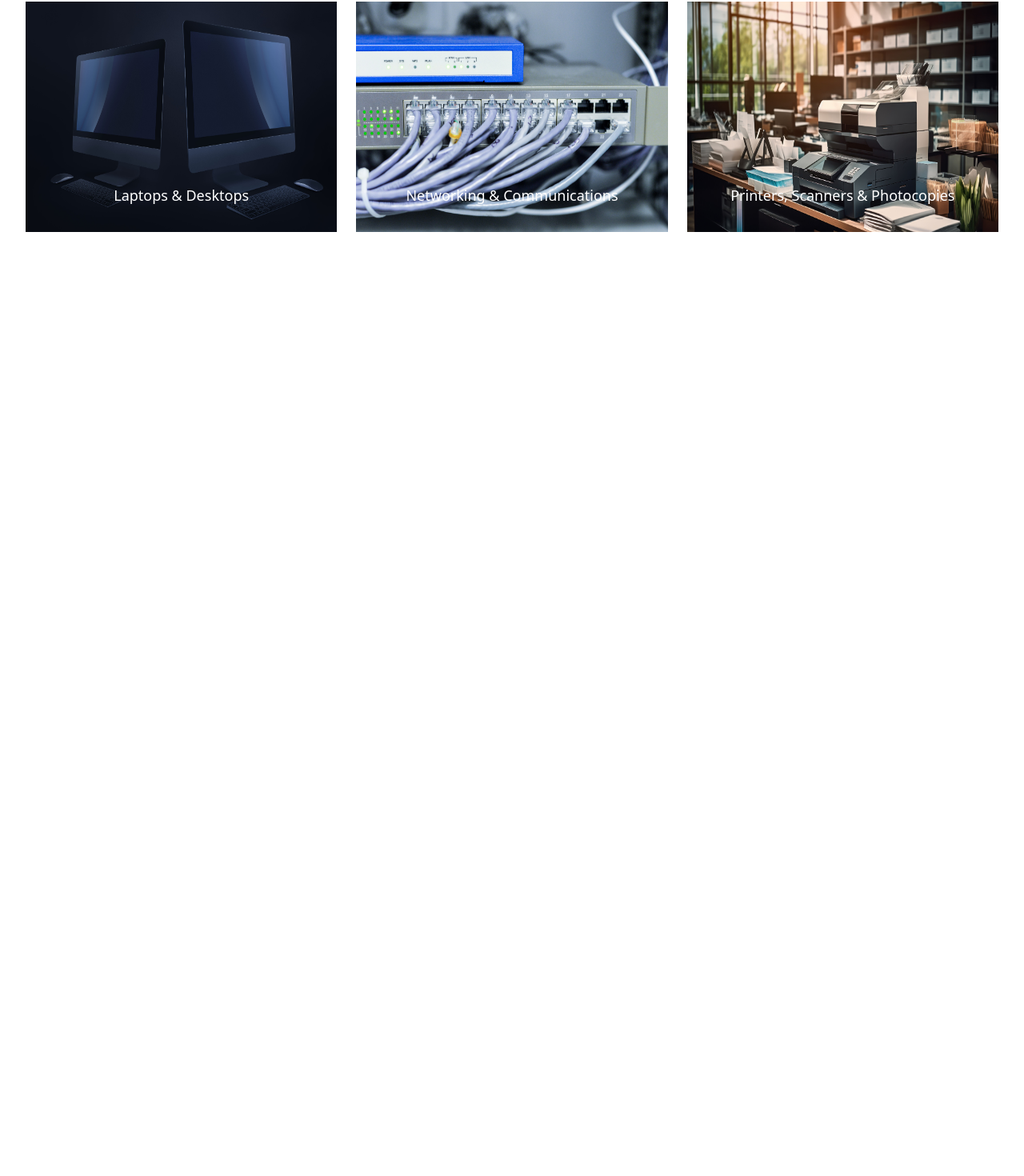
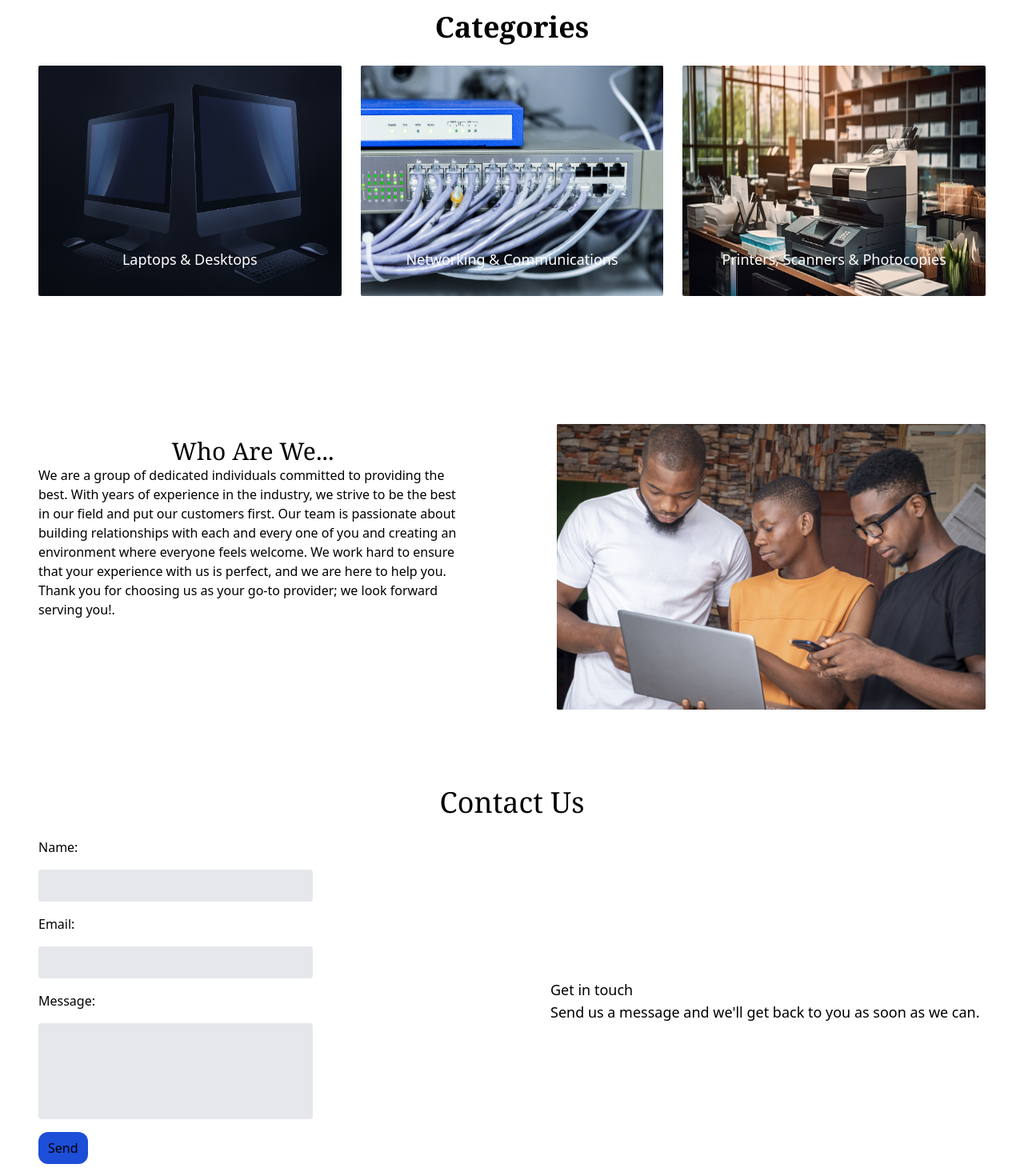
Before and after one commit to gilbertmunuotz/workspacef, a React (Create React App) app: page / in a window 1280 px wide. Shown: the part 1314-2784 px from the top of the page at 80% size. Before the commit the page ends 1636 px from the top, so only its background shows below. Built offline with nearby package versions, Linux system fonts and the light colour scheme.

Commit message:
Still Moving...

```diff
--- a/src/App.js
+++ b/src/App.js
@@ -1,6 +1,8 @@
 import Body from "./components/Body";
 import Home from "./components/Home";
+import Form from "./components/Form";
 import Navbar from "./components/Navbar";
+import Footer from "./components/Footer";
 
 function App() {
   return (
@@ -8,6 +10,8 @@ function App() {
       <Navbar />
       <Home />
       <Body />
+      <Form />
+      <Footer />
     </div>
   );
 }
--- a/src/components/Body.jsx
+++ b/src/components/Body.jsx
@@ -3,13 +3,14 @@ import Masked from '../assets/images/2248500.jpg'
 import Network from "../assets/images/network.jpg"
 import Printers from "../assets/images/printers.jpg"
 import Desktops from "../assets/images/desktops.jpg"
+import AboutImage from "../assets/images/WhoAreWe.jpg"
 
 function Body() {
     return (
         <div className="Body">
             <div className="grid grid-cols-1 gap-4 sm:grid-cols-2 md:gap-0">
                 <section className="px-12 mx-12 my-10">
-                    <img src={Masked} alt="MaskedImage" className="rounded-l-full rounded-tr-full" />
+                    <img src={Masked} alt="MaskedImage" className="rounded-l-full rounded-tr-full md:mt-20" />
                 </section>
 
                 <div className="text-xl self-center mx-12 sm:mt-12">
@@ -20,24 +21,37 @@ function Body() {
                 </div>
             </div>
 
-
             <div className="categories">
-                <h1 className="text-center text-4xl font-bold my-7">Categories</h1>
-                <div className="grid gap-6 md:grid-cols-2 lg:grid-cols-3 mx-8 mb-8">
+                <h1 className="text-center text-4xl font-bold my-7 font-serif">Categories</h1>
+                <div className="grid gap-6 md:grid-cols-2 lg:grid-cols-3 mx-12 mb-8">
                     <div className="relative">
-                        <img src={Desktops} alt="MacBook Desktop" className="h-72" />
+                        <img src={Desktops} alt="MacBook Desktop" className="h-72 rounded-sm" />
                         <p className="absolute inset-x-0 bottom-0 text-center m-8 text-white text-lg">Laptops & Desktops</p>
                     </div>
                     <div className="relative">
-                        <img src={Network} alt="Networking Switch" className="h-72" />
+                        <img src={Network} alt="Networking Switch" className="h-72 rounded-sm" />
                         <p className="absolute inset-x-0 bottom-0 text-center m-8 text-white text-lg">Networking & Communications</p>
                     </div>
                     <div className="relative">
-                        <img src={Printers} alt="PrintersImage" className="h-72" />
+                        <img src={Printers} alt="PrintersImage" className="h-72 rounded-sm" />
                         <p className="absolute inset-x-0 bottom-0 text-center m-8 text-white text-lg">Printers, Scanners & Photocopies</p>
                     </div>
                 </div>
             </div>
+
+            <div className="grid grid-cols-1 gap-4 sm:grid-cols-2 mt-16">
+                <section className="self-center mx-12">
+                    <h1 className="text-center text-3xl font-serif">Who Are We...</h1>
+                    <p>We are a group of dedicated individuals committed to providing the best. With years of experience in the industry, we strive to be the best in our field and put our customers first. Our team is passionate about building relationships with each and every one of you and creating an environment where everyone feels welcome. We work hard to ensure that your experience with us is perfect, and we are here to help you. Thank you for choosing us as your go-to provider; we look forward serving you!.</p>
+                </section>
+
+                <section className="mx-12">
+                    <div>
+                        <img src={AboutImage} alt="AboutImage" className="rounded-sm md:mt-24" />
+                    </div>
+                </section>
+            </div>
+
         </div>
     )
 }
--- a/src/components/Footer.js
+++ b/src/components/Footer.js
@@ -1,11 +1,24 @@
 import React from 'react'
+import { FaInstagram } from "react-icons/fa6"
 
 function Footer() {
     return (
         <div className="Footer">
+            <div className="bg-black text-white p-16">
+                <div className="grid grid-cols-1 gap-4 sm:grid-cols-2">
+                    <section>
+                        <FaInstagram size={30} className="ml-28" />
+                        <h1>Workspace Computers Limited</h1>
+                    </section>
 
-
-
+                    <section className="self-center">
+                        <h2> P. O. Box 34555</h2>
+                        <h3>+255 (0) 765 732 799</h3>
+                        <h4> Dar es Salaam, Tanzania</h4>
+                        <h5>workspacecomputers@gmail.com</h5>
+                    </section>
+                </div>
+            </div>
         </div>
     )
 }
--- a/src/components/Form.jsx
+++ b/src/components/Form.jsx
@@ -3,10 +3,55 @@ import React from 'react'
 function Form() {
     return (
         <div className="Form">
+            <h1 className="text-4xl text-center my-6 font-serif mt-24">Contact Us</h1>
 
+            <div className="grid grid-cols-1 gap-4 sm:grid-cols-2 mb-12">
+                <form className="mx-12">
+                    <div className="row-1">
+                        <label htmlFor="name">Name:</label> <br />
+                        <input
+                            className="bg-gray-200 rounded px-14 py-2 my-4"
+                            type="text"
+                            name="name"
+                            id="name"
+                            // onChange={(e) => setName(e.target.value)}
+                            required
+                        />
+                    </div>
 
+                    <div className="row-2">
+                        <label htmlFor="email">Email:</label> <br />
+                        <input
+                            className="bg-gray-200 rounded px-14 py-2 my-4"
+                            type="email"
+                            name="email"
+                            id="email"
+                            // onChange={(e) => setEmail(e.target.value)}
+                            required
+                        />
+                    </div>
 
+                    <div className="row-start-2">
+                        <label htmlFor="message">Message:</label> <br />
+                        <input
+                            className="bg-gray-200 rounded px-14 py-12 my-4"
+                            type="text"
+                            name="message"
+                            id="message"
+                            // onChange={(e) => setMessage(e.target.value)}
+                            required
+                        />
+                    </div>
 
+                    <button type="submit" className="bg-blue-700 px-3 py-2 rounded-xl col-start-2">Send</button>
+
+                </form>
+
+                <section className="self-center text-lg mx-10">
+                    <h6>Get in touch</h6>
+                    <p>Send us a message and we'll get back to you as soon as we can.</p>
+                </section>
+            </div>
         </div>
     )
 }
--- a/src/components/Navbar.jsx
+++ b/src/components/Navbar.jsx
@@ -31,7 +31,7 @@ function Home() {
 
                     {/* FaBars icon for mobile */}
                     <div className="md:hidden z-20 text-white" onClick={handleNav}>
-                        {nav ? <FaTimes size={20} className='' /> : <FaBars size={20} className='text-black' />}
+                        {nav ? <FaTimes size={20} className='text-black' /> : <FaBars size={20} className='text-black' />}
                     </div>
 
                     {/* NavBar in sm Screens only */}
```
Also changed, not shown: src/assets/images/WhoAreWe.jpg (added).
